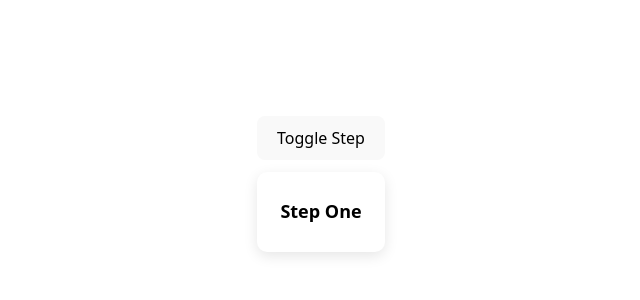
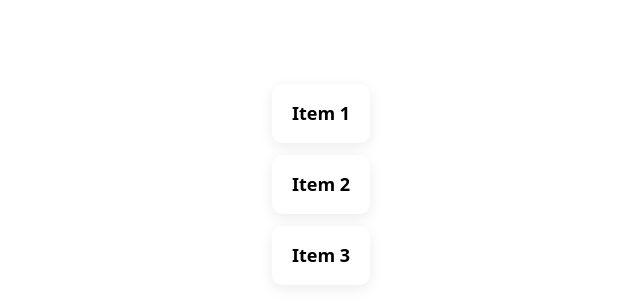
Before and after one commit to arayuly/react-animation-by-pt, a React (Vite) app: page / in a window 1280 px wide. Shown: the part 216-516 px from the top of the page, without its empty margins (319-959 px from the left). Built offline with nearby package versions, Linux system fonts and the light colour scheme.

Commit message:
Layout Animations

```diff
--- a/src/App.css
+++ b/src/App.css
@@ -87,3 +87,26 @@
   font-size: 18px;
   font-weight: 600;
 }
+
+.list {
+  display: flex;
+  flex-direction: column;
+  gap: 12px;
+  max-width: 420px;
+  margin: 20px auto;
+  color: black;
+}
+
+.list-item {
+  background: #ffffff;
+  padding: 16px 20px;
+  border-radius: 10px;
+  box-shadow: 0 4px 14px rgba(0, 0, 0, 0.08);
+  cursor: pointer;
+  user-select: none;
+}
+
+.list-item h3 {
+  margin: 0;
+  font-size: 18px;
+}
--- a/src/App.jsx
+++ b/src/App.jsx
@@ -5,12 +5,13 @@ import { FeaturesList } from './components/FeaturesList'
 import { DraggableCard } from './components/DraggableCard'
 import { DismissableAlert } from './components/DismissableAlert'
 import { StepSwitcher } from './components/StepSwitcher'
+import { CollapsibleList } from './components/CollapsibleList'
 
 function App() {
 
   return (
     <>
-      <StepSwitcher />
+      <CollapsibleList />
     </>
   )
 }
--- /dev/null
+++ b/src/components/CollapsibleList.jsx
@@ -0,0 +1,26 @@
+import { motion } from "motion/react";
+import { useState } from "react";
+
+export function CollapsibleList() {
+    const [expanded, setExpanded] = useState(null);
+    const items = [1, 2, 3];
+    return (
+        <div className="list">
+            {items.map((id) => (
+                <motion.div
+                    key={id}
+                    layout
+                    onClick={() => setExpanded((prev) => (prev === id ? null : id))}
+                    className="list-item"
+                >
+                    <h3>Item {id}</h3>
+                    {expanded === id && (
+                        <motion.p layout>
+                            This section expands and contracts with a layout animation.{" "}
+                        </motion.p>
+                    )}
+                </motion.div>
+            ))}
+        </div>
+    );
+}
```
